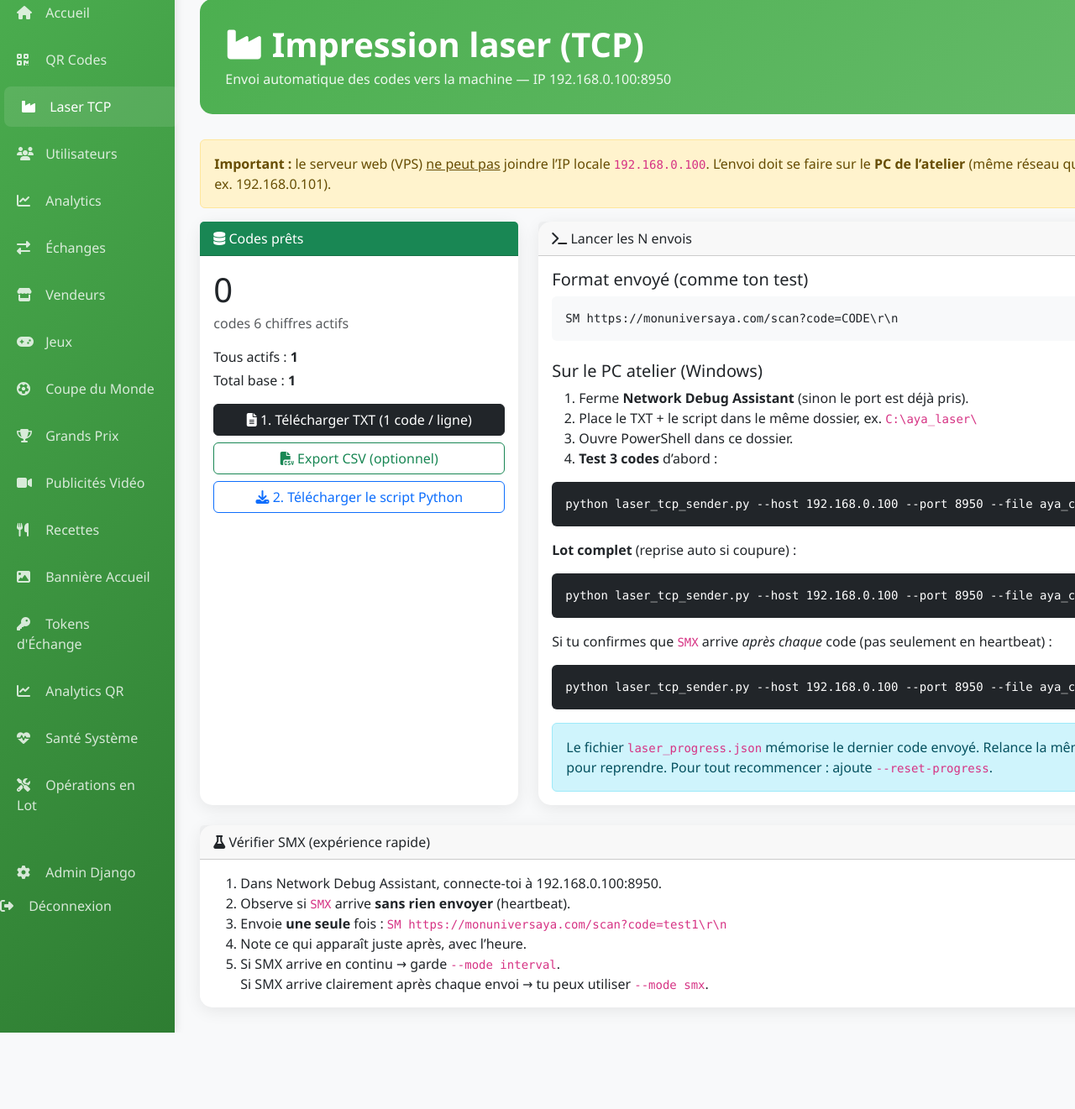
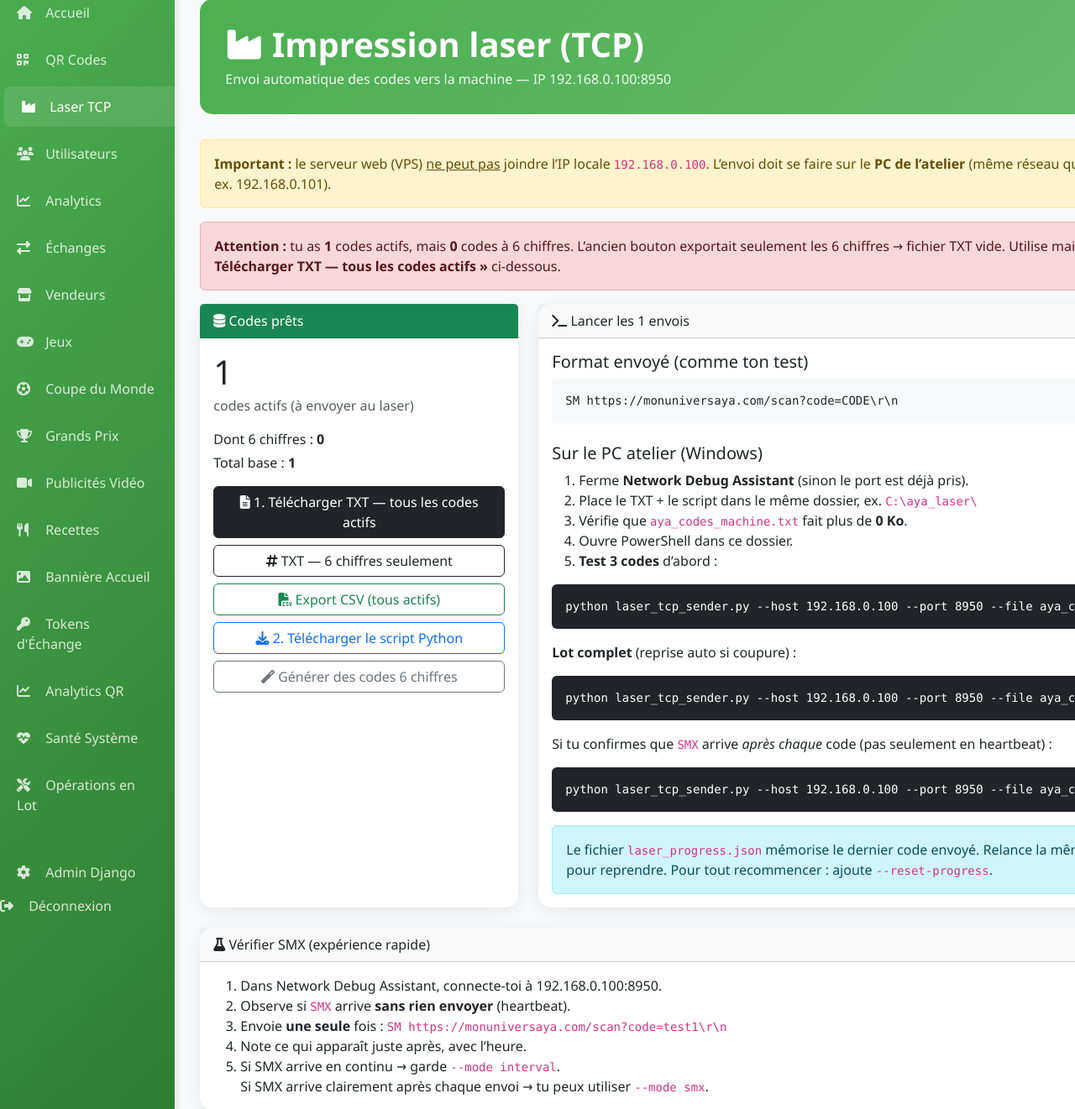
Before and after one commit to killlinux-cell/AYA, a Django app: page /dashboard/laser/ in a window 1280 px wide. Shown: the part 82-1403 px from the top of the page at 84% size. Before the commit the page ends 1312 px from the top, so only its background shows below. Run offline with Django 5.2, Linux system fonts and the light colour scheme; a user stored in the database is signed in; tables that the repository leaves empty hold one stand-in row (values such as "Sample post").

Commit message:
Corrige l'export laser vide: TXT de tous les codes actifs par defaut.
Co-authored-by: Cursor <cursoragent@cursor.com>

```diff
--- a/aya_backend/dashboard/templates/dashboard/laser_print.html
+++ b/aya_backend/dashboard/templates/dashboard/laser_print.html
@@ -14,6 +14,20 @@
     (même réseau que la machine, ex. 192.168.0.101).
 </div>
 
+{% if active_six_digit == 0 and active_total > 0 %}
+<div class="alert alert-danger">
+    <strong>Attention :</strong> tu as <strong>{{ active_total }}</strong> codes actifs, mais
+    <strong>0</strong> codes à 6 chiffres. L’ancien bouton exportait seulement les 6 chiffres
+    → fichier TXT vide. Utilise maintenant
+    <strong>« Télécharger TXT — tous les codes actifs »</strong> ci-dessous.
+</div>
+{% elif active_total == 0 %}
+<div class="alert alert-danger">
+    Aucun code actif. Génère d’abord un lot dans
+    <a href="{% url 'dashboard:qr_codes' %}">QR Codes</a> (format 6 chiffres recommandé).
+</div>
+{% endif %}
+
 <div class="row g-4">
     <div class="col-lg-4">
         <div class="card h-100">
@@ -21,19 +35,25 @@
                 <i class="fas fa-database"></i> Codes prêts
             </div>
             <div class="card-body">
-                <p class="display-6 mb-1">{{ active_six_digit }}</p>
-                <p class="text-muted mb-3">codes 6 chiffres actifs</p>
-                <p class="mb-1">Tous actifs : <strong>{{ active_total }}</strong></p>
+                <p class="display-6 mb-1">{{ active_total }}</p>
+                <p class="text-muted mb-3">codes actifs (à envoyer au laser)</p>
+                <p class="mb-1">Dont 6 chiffres : <strong>{{ active_six_digit }}</strong></p>
                 <p class="mb-3">Total base : <strong>{{ total_codes }}</strong></p>
                 <div class="d-grid gap-2">
-                    <a class="btn btn-dark" href="{% url 'dashboard:export_codes_txt' %}?status=active&digits_only=1">
-                        <i class="fas fa-file-alt"></i> 1. Télécharger TXT (1 code / ligne)
+                    <a class="btn btn-dark" href="{% url 'dashboard:export_codes_txt' %}?status=active&digits_only=0">
+                        <i class="fas fa-file-alt"></i> 1. Télécharger TXT — tous les codes actifs
                     </a>
-                    <a class="btn btn-outline-success" href="{% url 'dashboard:export_codes_csv' %}?status=active&digits_only=1">
-                        <i class="fas fa-file-csv"></i> Export CSV (optionnel)
+                    <a class="btn btn-outline-dark" href="{% url 'dashboard:export_codes_txt' %}?status=active&digits_only=1">
+                        <i class="fas fa-hashtag"></i> TXT — 6 chiffres seulement
+                    </a>
+                    <a class="btn btn-outline-success" href="{% url 'dashboard:export_codes_csv' %}?status=active&digits_only=0">
+                        <i class="fas fa-file-csv"></i> Export CSV (tous actifs)
                     </a>
                     <a class="btn btn-outline-primary" href="{% url 'dashboard:download_laser_sender' %}">
                         <i class="fas fa-download"></i> 2. Télécharger le script Python
+                    </a>
+                    <a class="btn btn-outline-secondary" href="{% url 'dashboard:qr_codes' %}">
+                        <i class="fas fa-magic"></i> Générer des codes 6 chiffres
                     </a>
                 </div>
             </div>
@@ -43,7 +63,7 @@
     <div class="col-lg-8">
         <div class="card h-100">
             <div class="card-header">
-                <i class="fas fa-terminal"></i> Lancer les {{ active_six_digit|default:"N" }} envois
+                <i class="fas fa-terminal"></i> Lancer les {{ active_total }} envois
             </div>
             <div class="card-body">
                 <h5>Format envoyé (comme ton test)</h5>
@@ -53,6 +73,7 @@
                 <ol>
                     <li>Ferme <strong>Network Debug Assistant</strong> (sinon le port est déjà pris).</li>
                     <li>Place le TXT + le script dans le même dossier, ex. <code>C:\aya_laser\</code></li>
+                    <li>Vérifie que <code>aya_codes_machine.txt</code> fait plus de <strong>0 Ko</strong>.</li>
                     <li>Ouvre PowerShell dans ce dossier.</li>
                     <li><strong>Test 3 codes</strong> d’abord :</li>
                 </ol>
--- a/aya_backend/dashboard/views.py
+++ b/aya_backend/dashboard/views.py
@@ -850,7 +850,11 @@ def export_codes_csv(request):
 @login_required
 @user_passes_test(is_admin)
 def export_codes_txt(request):
-    """Export TXT machine laser : un code par ligne (6 chiffres actifs par défaut)."""
+    """Export TXT machine laser : un code par ligne.
+
+    digits_only=1 → uniquement 6 chiffres
+    digits_only=0 → tous les codes (défaut pour laser si non précisé: active)
+    """
     status_filter = request.GET.get('status', 'active')
     qs = QRCode.objects.all().order_by('created_at')
     if status_filter == 'active':
@@ -858,7 +862,8 @@ def export_codes_txt(request):
     elif status_filter == 'inactive':
         qs = qs.filter(is_active=False)
 
-    digits_only = request.GET.get('digits_only', '1') == '1'
+    # Défaut: tous les codes (pas seulement 6 chiffres) pour ne pas exporter un fichier vide
+    digits_only = request.GET.get('digits_only', '0') == '1'
     if digits_only:
         qs = qs.filter(code__regex=r'^\d{6}$')
 
@@ -867,8 +872,9 @@ def export_codes_txt(request):
     if content:
         content += '\n'
 
+    filename = 'aya_codes_machine_6digits.txt' if digits_only else 'aya_codes_machine.txt'
     response = HttpResponse(content, content_type='text/plain; charset=utf-8')
-    response['Content-Disposition'] = 'attachment; filename="aya_codes_machine.txt"'
+    response['Content-Disposition'] = f'attachment; filename="{filename}"'
     return response
 
 
```
Also changed, not shown: aya_backend/dashboard/templates/dashboard/qr_codes.html (+7 -4 lines).
